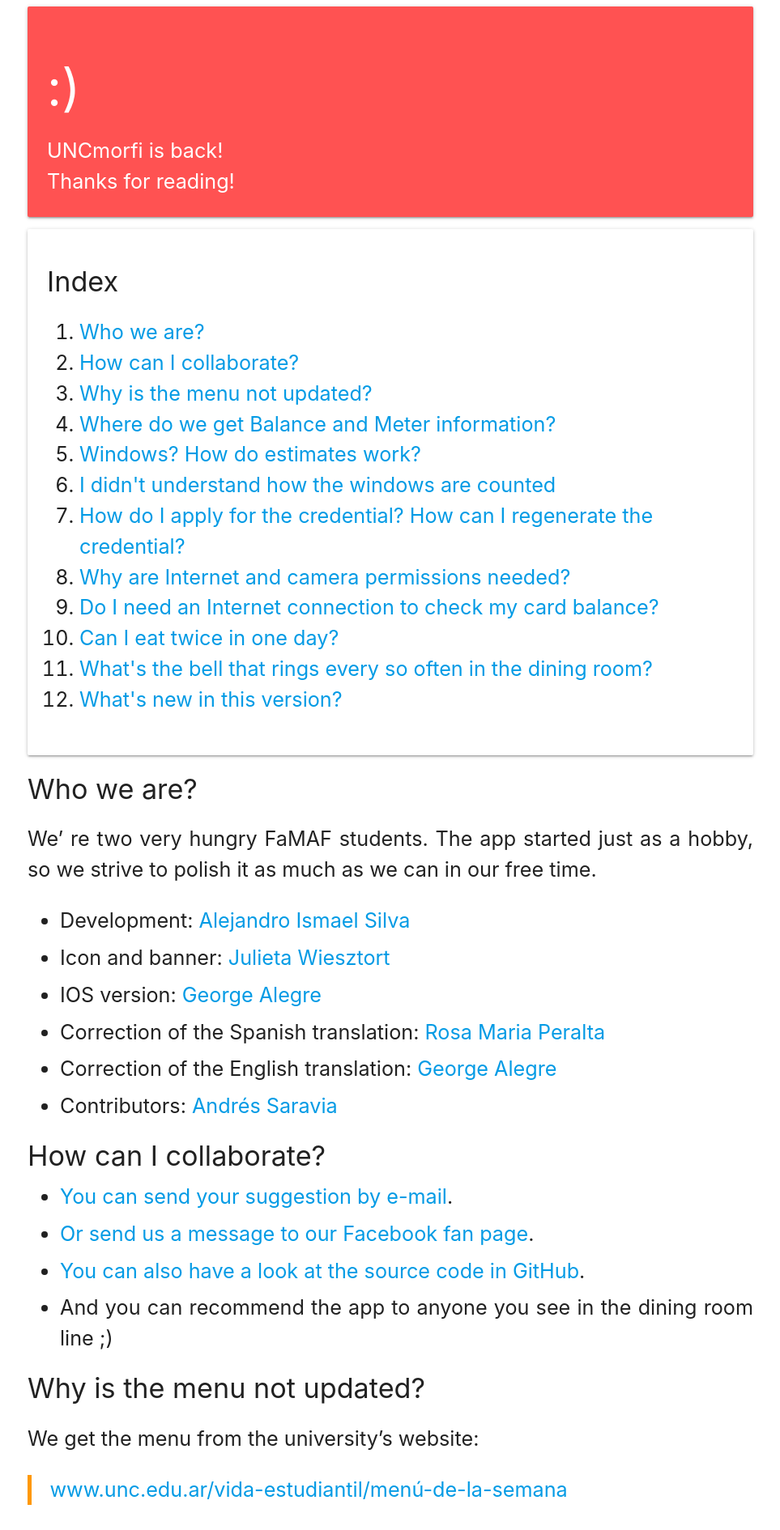
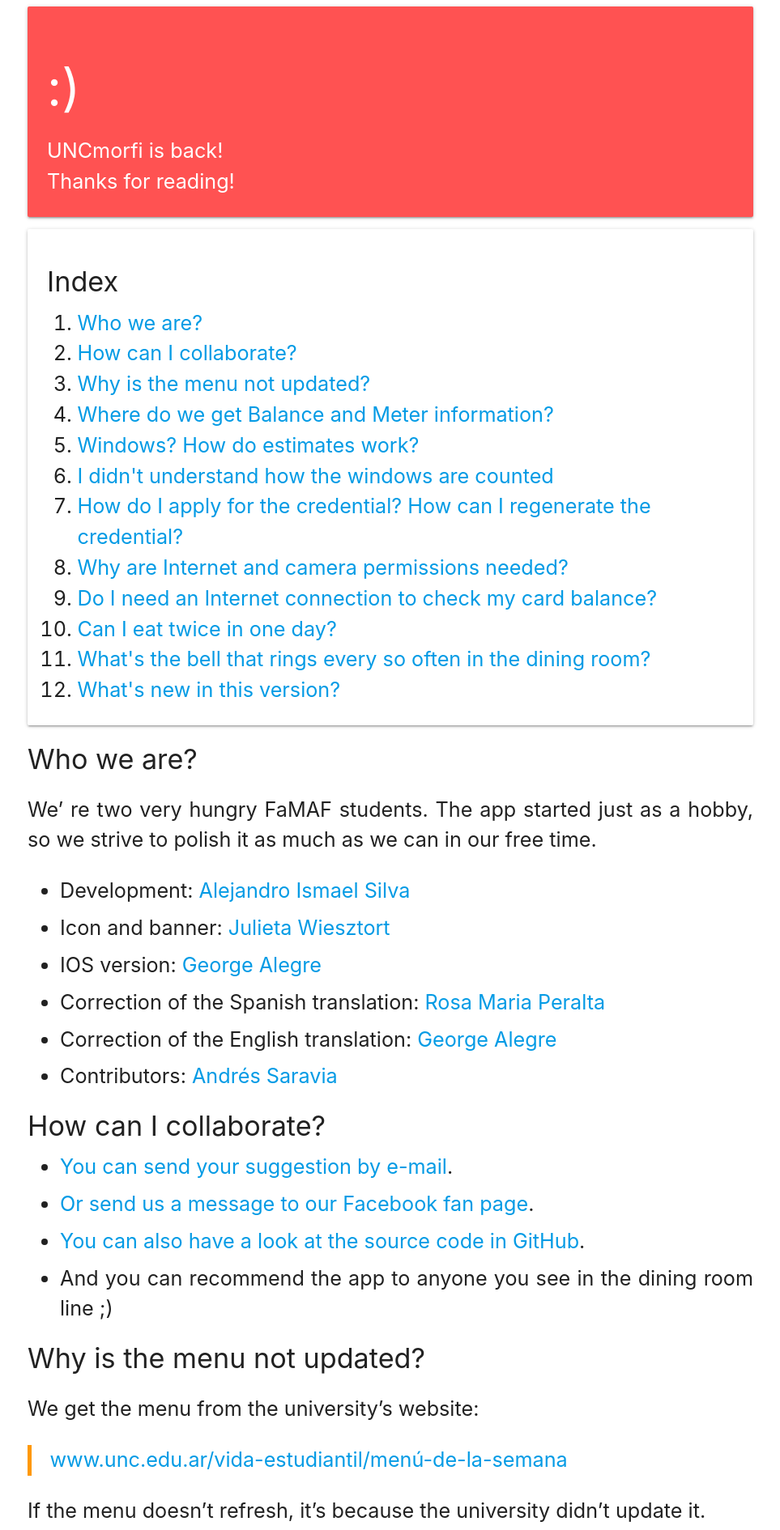
Before and after one commit to AIDEA775/UNCmorfi, a Jekyll site: the page built from en/index.html, in a window 1280 px wide. Shown: the top 1890 px of the page at 81% size, without its empty margins (158-1121 px from the left). Built offline with Jekyll 4.4.1, drawn with Linux system fonts in a browser that asks for light colours.

Commit message:
Fix the fix improvement

```diff
--- a/assets/main.css
+++ b/assets/main.css
@@ -13,7 +13,7 @@
     margin: 8px 0px;
     padding: 0px;
 }
-ol.flow-text > {
+ol.flow-text {
     margin: 0px;
     padding-left: 2.5rem;
 }
```
